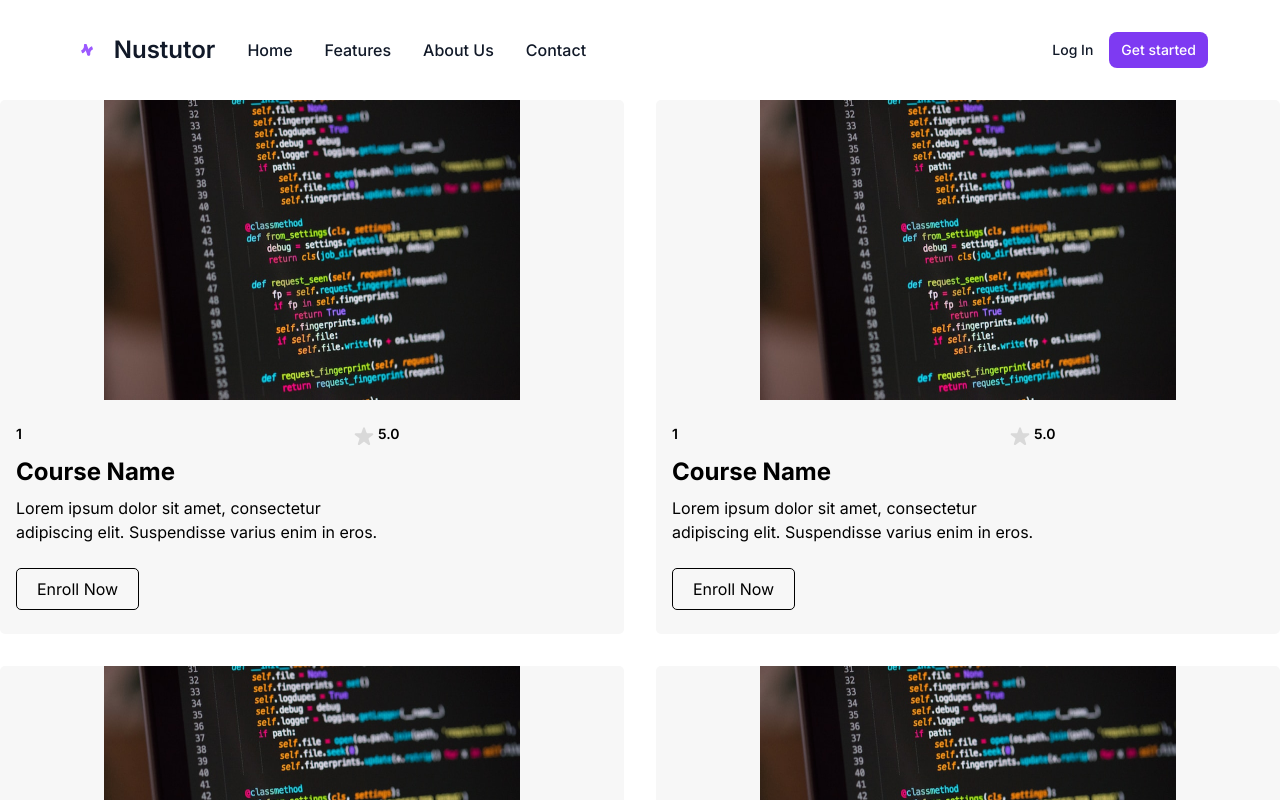
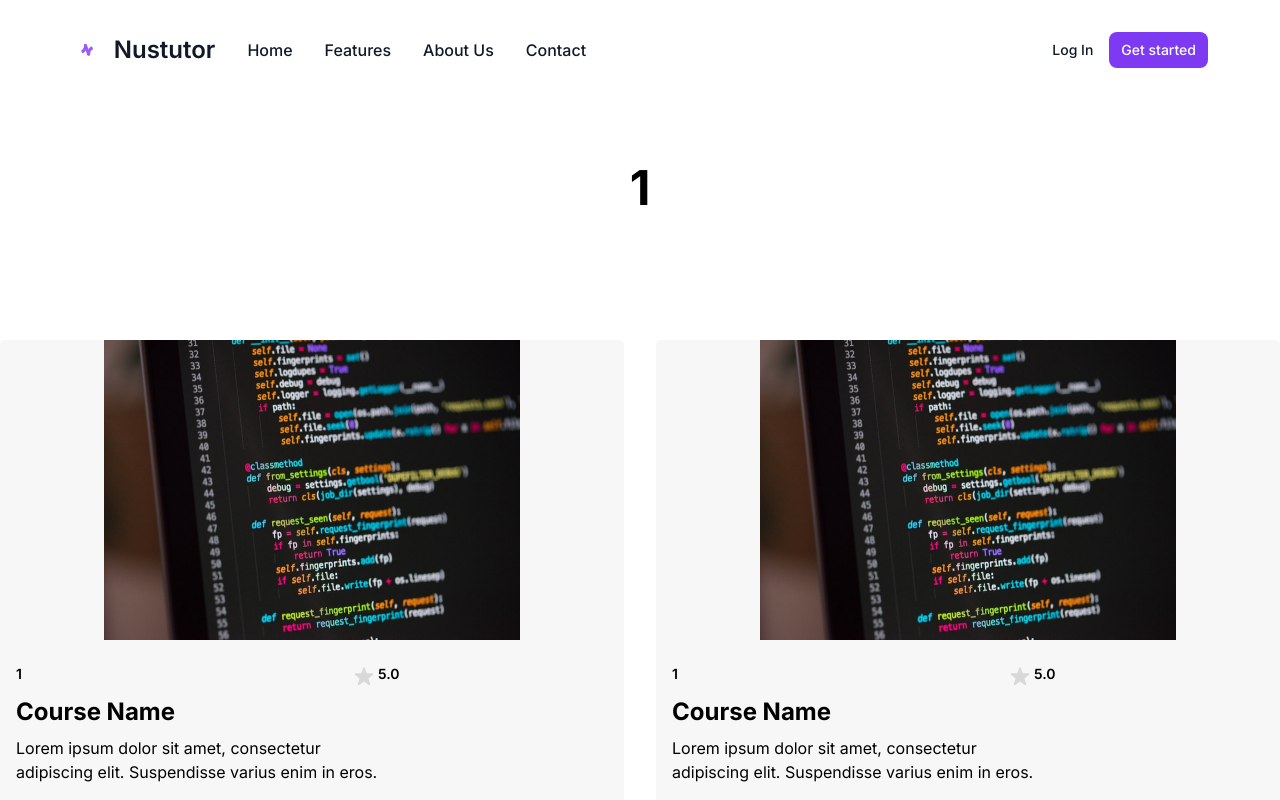
Before and after one commit to Nustutor/Frontend-Nustutor, a Next.js app: page /courses/1 in a window 1280 px wide. Shown: the top 800 px of the page. Built offline with nearby package versions, Linux system fonts and the light colour scheme.

Commit message:
added course name to explore by category

```diff
--- a/components/categoryCourses/index.tsx
+++ b/components/categoryCourses/index.tsx
@@ -27,6 +27,22 @@ const CategoryCourses = () => {
   }, [category]);
 
   return (
+    <div className="flex flex-col justify-center items-center gap-16">
+  <div className="flex flex-col justify-center items-center flex-grow-0 flex-shrink-0 overflow-hidden gap-2.5 px-[78px] py-16 bg-white">
+    <div className="flex flex-col justify-center items-center flex-grow-0 flex-shrink-0 gap-8">
+      <div className="flex justify-center items-center flex-grow-0 flex-shrink-0 gap-8">
+        <div className="flex flex-col justify-center items-center flex-grow-0 flex-shrink-0 gap-6">
+          <div className="flex justify-center items-center flex-grow-0 flex-shrink-0 relative">
+            <p className="flex-grow-0 flex-shrink-0 text-5xl font-bold text-center text-black">
+              {category}
+            </p>
+          </div>
+        </div>
+      </div>
+    </div>
+  </div>
+
+
     <div className="flex flex-col justify-start items-center self-stretch flex-grow-0 flex-shrink-0 overflow-x-auto gap-16">
   <div className="flex flex-wrap justify-start items-start flex-grow-0 flex-shrink-0 max-w-[1312px] gap-8">
     <CourseCard img="/courseImg.png" category={category} title="Course Name" description="Lorem ipsum dolor sit amet, consectetur adipiscing elit. Suspendisse varius enim in eros."/>
@@ -36,7 +52,8 @@ const CategoryCourses = () => {
     <CourseCard img="/courseImg.png" category={category} title="Course Name" description="Lorem ipsum dolor sit amet, consectetur adipiscing elit. Suspendisse varius enim in eros."/>
     <CourseCard img="/courseImg.png" category={category} title="Course Name" description="Lorem ipsum dolor sit amet, consectetur adipiscing elit. Suspendisse varius enim in eros."/>
   </div>
-</div>
+    </div>
+    </div>
 
   );
 };
```
